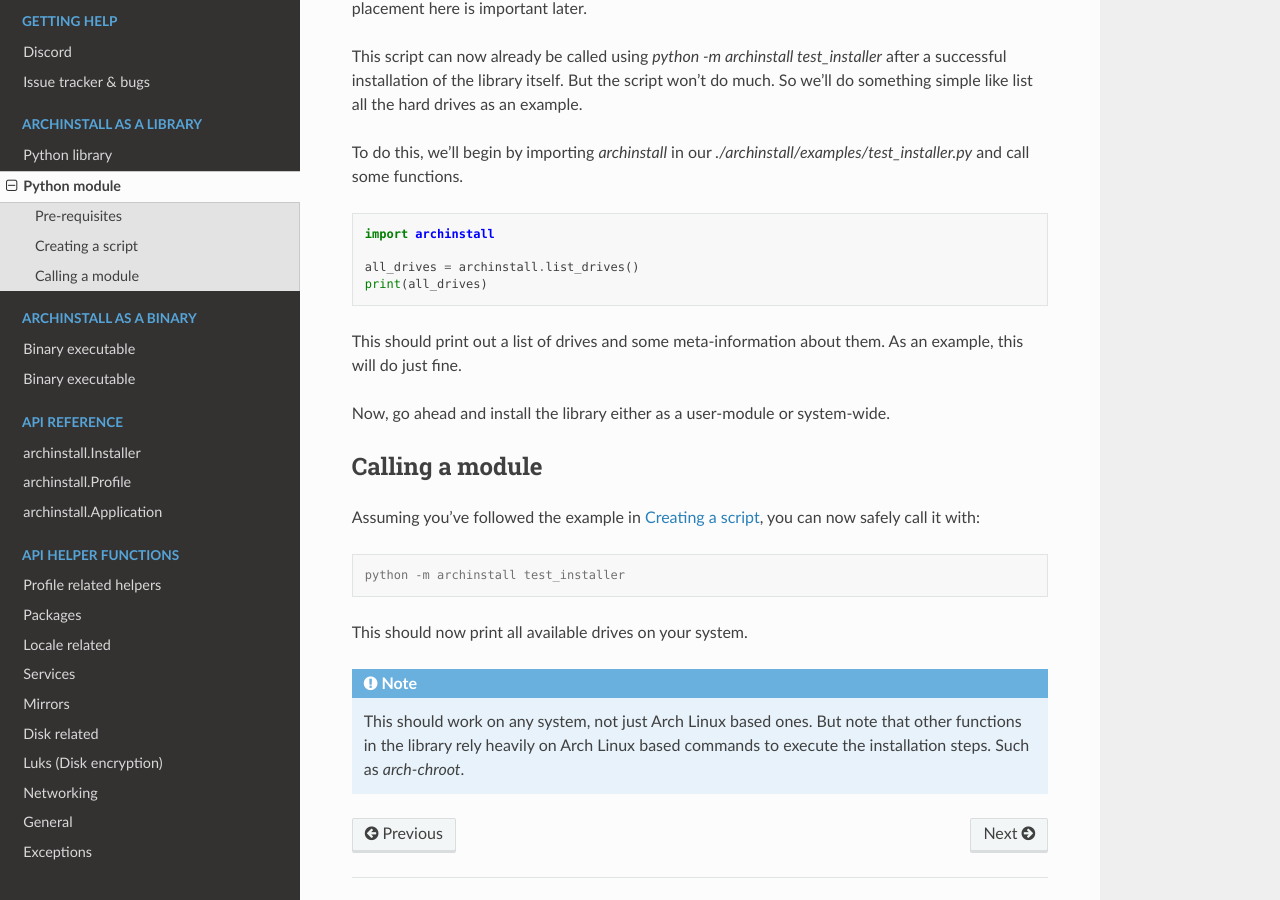
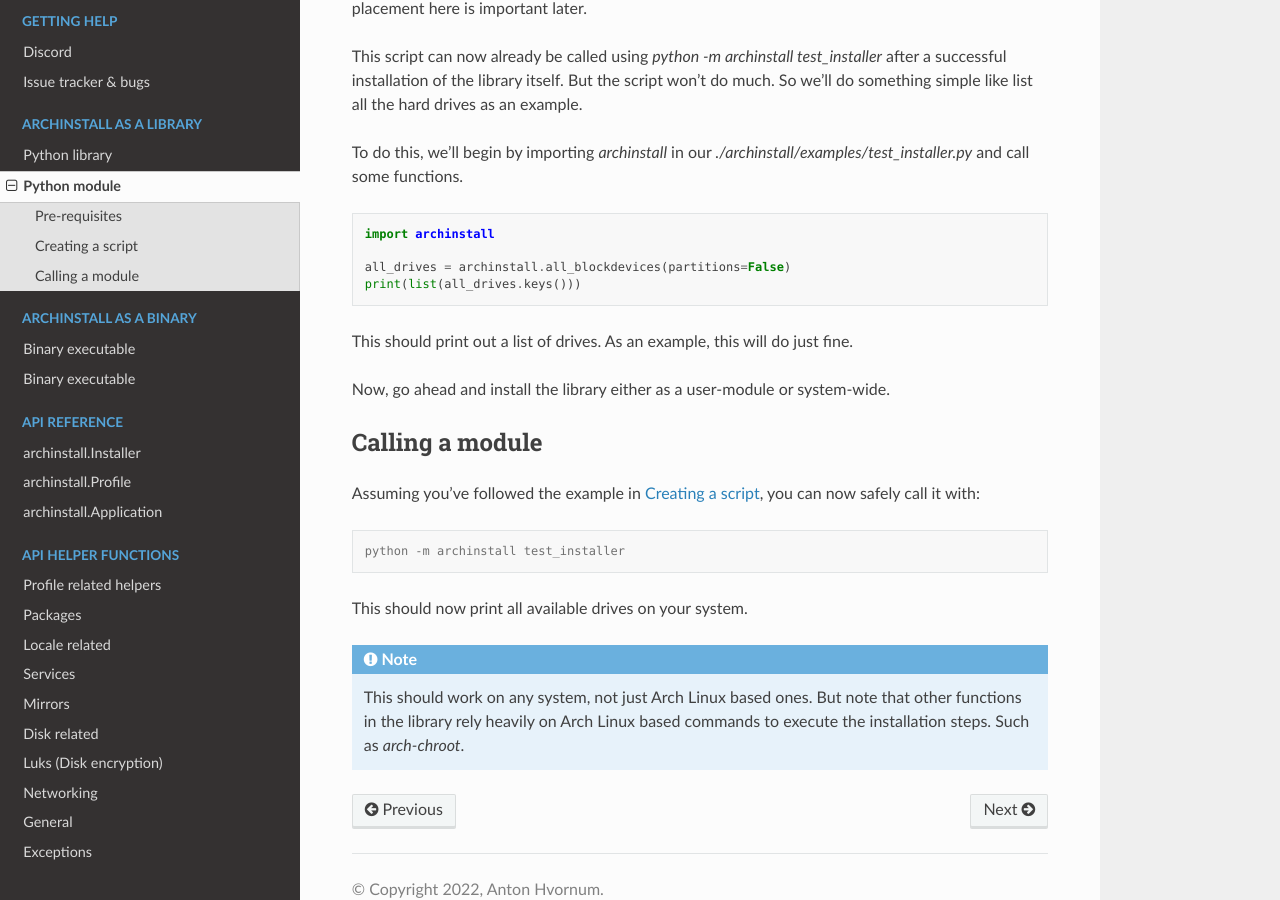
Before and after one commit to h8d13/archinstoo, a Sphinx documentation site: the page built from docs/examples/python.rst, in a window 1280 px wide and 900 px high, scrolled down 736 px. Built offline with Sphinx 7.4.7 and the Read the Docs theme 2.0.0, drawn with Linux system fonts in a browser that asks for light colours.

Commit message:
fix example in docs/examples/python.rst (#1606)

```diff
--- a/docs/examples/python.rst
+++ b/docs/examples/python.rst
@@ -35,10 +35,10 @@ To do this, we'll begin by importing `archinstall` in our `./archinstall/example
 
     import archinstall
 
-    all_drives = archinstall.list_drives()
-    print(all_drives)
+    all_drives = archinstall.all_blockdevices(partitions=False)
+    print(list(all_drives.keys()))
 
-This should print out a list of drives and some meta-information about them.
+This should print out a list of drives.
 As an example, this will do just fine.
 
 Now, go ahead and install the library either as a user-module or system-wide.
```
